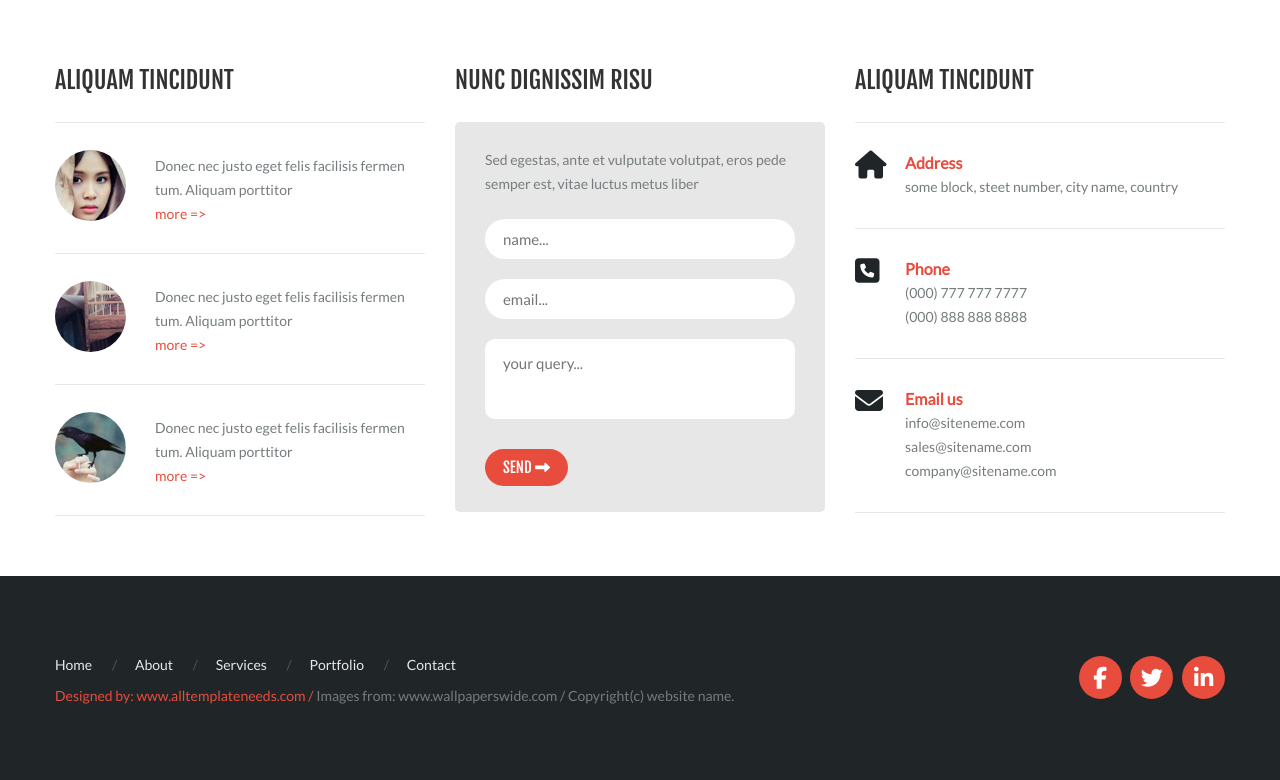
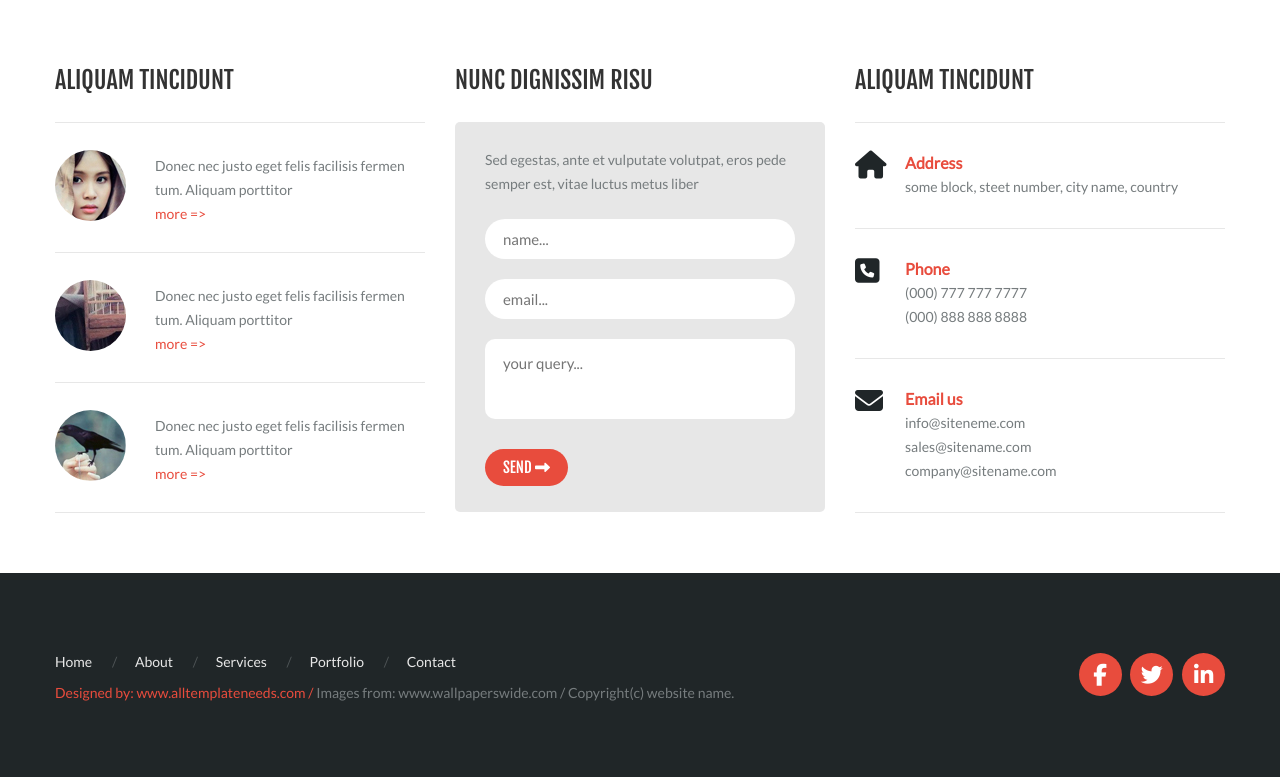
Before and after one commit to Baderfall/epam-course-tasks, a plain HTML site: page layout-workshop/index.html in a window 1280 px wide. Shown: the part 1645-2425 px from the top of the page. Drawn offline with Linux system fonts and the light colour scheme.

Commit message:
layout-workshop fix

```diff
--- a/layout-workshop/css/style.css
+++ b/layout-workshop/css/style.css
@@ -411,7 +411,7 @@ ul.news-block-list {
 
 .bottom-block li {
     padding-top: 27px;
-    padding-bottom: 27px;
+    padding-bottom: 26px;
     list-style: none;
     border-top: 1px solid #e7e7e7;
 }
@@ -432,10 +432,13 @@ ul.news-block-list {
     border-radius: 50%;
 }
 
+.news-column .text {
+    margin-left: 100px;
+}
+
 .news-column li p {
     margin-top: 4px;
     margin-bottom: 0;
-    margin-left: 100px;
 }
 
 .news-column li a {
--- a/layout-workshop/index.html
+++ b/layout-workshop/index.html
@@ -60,12 +60,10 @@
                     </ul>
                 </div>
             </div>
-
-
             <div class="news-block">
                 <div class="wrapper clearfix">
                     <div class="news-block-text">
-                        <h3>Donec nec justo eget felis facilisis fermentum. Aliquam porttitor<br> sit amet orci. Aenean dignissim pellentesque felis</h3>
+                        <h3>Donec nec justo eget felis facilisis fermentum. Aliquam porttitor sit amet orci. Aenean dignissim pellentesque felis</h3>
                         <a href="#">Civamus vestibulum nulla nec ante</a>
                         <ul class="news-block-list">
                             <li>
@@ -106,8 +104,6 @@
                     </div>
                 </div>
             </div>
-
-
             <div class="bottom-block">
                 <div class="wrapper clearfix">
                     <div class="bottom-column">
@@ -116,15 +112,24 @@
                             <ul>
                                 <li>
                                     <img src="img/news-img-1.jpg" alt="">
-                                    <p>Donec nec justo eget felis facilisis fermen tum. Aliquam porttitor<br><a href="#">more =></a></p>
+                                    <div class="text">
+                                        <p>Donec nec justo eget felis facilisis fermen tum. Aliquam porttitor</p>
+                                        <a href="#">more =></a>
+                                    </div>
                                 </li>
                                 <li>
                                     <img src="img/news-img-2.jpg" alt="">
-                                    <p>Donec nec justo eget felis facilisis fermen tum. Aliquam porttitor<br><a href="#">more =></a></p>
+                                    <div class="text">
+                                        <p>Donec nec justo eget felis facilisis fermen tum. Aliquam porttitor</p>
+                                        <a href="#">more =></a>
+                                    </div>
                                 </li>
                                 <li>
                                     <img src="img/news-img-3.jpg" alt="">
-                                    <p>Donec nec justo eget felis facilisis fermen tum. Aliquam porttitor<br><a href="#">more =></a></p>
+                                    <div class="text">
+                                        <p>Donec nec justo eget felis facilisis fermen tum. Aliquam porttitor</p>
+                                        <a href="#">more =></a>
+                                    </div>
                                 </li>
                             </ul>
                         </div>
```
